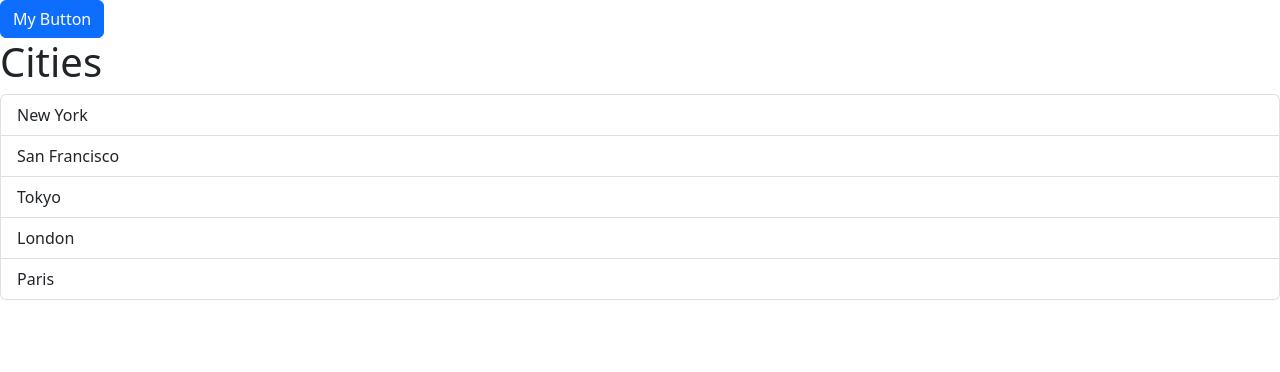
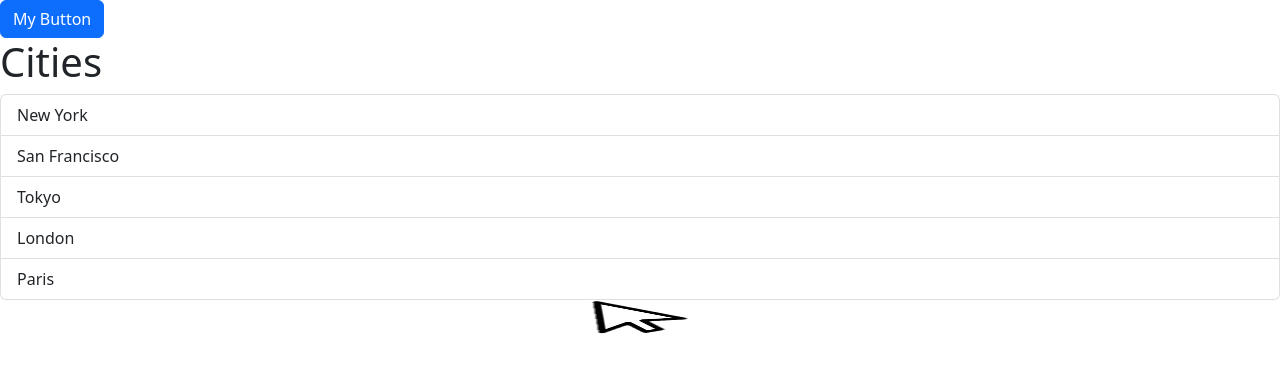
Before and after one commit to neptune-zip/mhci-coursework, a React (Vite) app in the folder mhci-coursework/: page / in a window 1280 px wide. Shown: the top 372 px of the page. Built offline with nearby package versions, Linux system fonts and the light colour scheme.

Commit message:
Basic cursor movement

```diff
--- a/mhci-coursework/package.json
+++ b/mhci-coursework/package.json
@@ -11,7 +11,8 @@
   "dependencies": {
     "bootstrap": "^5.2.3",
     "react": "^18.2.0",
-    "react-dom": "^18.2.0"
+    "react-dom": "^18.2.0",
+    "react-joystick-component": "^6.2.1"
   },
   "devDependencies": {
     "@types/react": "^18.0.27",
--- a/mhci-coursework/src/App.tsx
+++ b/mhci-coursework/src/App.tsx
@@ -1,7 +1,11 @@
+import "./App.css";
 import { useState } from "react";
 import Alert from "./components/Alert";
 import Button from "./components/Button";
 import ListGroup from "./components/ListGroup";
+import { Joystick } from "react-joystick-component";
+import JoystickAndCursor from "./components/JoystickAndCursor";
+
 function App() {
   const items = ["New York", "San Francisco", "Tokyo", "London", "Paris"];
 
@@ -28,6 +32,7 @@ function App() {
         heading="Cities"
         onSelectItem={handleSelectItem}
       />
+      <JoystickAndCursor></JoystickAndCursor>
     </div>
   );
 }
--- /dev/null
+++ b/mhci-coursework/src/components/Cursor.tsx
@@ -0,0 +1,27 @@
+import { useState } from "react";
+
+interface CursorProps {
+  position: { x: number; y: number };
+}
+
+const Cursor = ({ position }: CursorProps) => {
+  return (
+    <div>
+      <img
+        className="cursor-image"
+        src="/Cursor_for_android.png"
+        alt="Cursor Pointer"
+        style={{
+          height: "10%",
+          width: "20%",
+          position: "absolute",
+          left: position.x + "%",
+          bottom: position.y + "%",
+          transform: "translate(-50%, -50%)",
+        }}
+      ></img>
+    </div>
+  );
+};
+
+export default Cursor;
--- /dev/null
+++ b/mhci-coursework/src/components/JoystickAndCursor.tsx
@@ -0,0 +1,65 @@
+import { IJoystickUpdateEvent } from "react-joystick-component/build/lib/Joystick";
+import Cursor from "./Cursor";
+import "./styles/JoystickAndCursor.css";
+import { Joystick } from "react-joystick-component";
+import { useState } from "react";
+
+const JoystickAndCursor = () => {
+  const [[posX, posY], setPosition] = useState([50, 50]);
+  const [started, setStarted] = useState(false);
+
+  const onStart = () => {
+    setStarted(true);
+  };
+
+  const onMove = (stick: IJoystickUpdateEvent) => {
+    // Cast as number to remove problems associated with number | null type.
+    let stickX = Number(stick.x);
+    let stickY = Number(stick.y);
+
+    if (posX <= 100 && posX >= 0 && posY <= 100 && posY >= 0) {
+      setPosition([posX + stickX, posY + stickY]);
+    } else {
+      let tempX = 50;
+      let tempY = 50;
+
+      if (posX >= 100) {
+        tempX = 99;
+        tempY = posY;
+      } else if (posX <= 0) {
+        tempX = 1;
+        tempY = posY;
+      }
+
+      if (posY >= 100) {
+        tempY = 99;
+        tempX = posX;
+      } else if (posY <= 0) {
+        tempY = 1;
+        tempX = posX;
+      }
+
+      setPosition([tempX, tempY]);
+    }
+  };
+
+  const onStop = () => {
+    setStarted(false);
+  };
+
+  return (
+    <>
+      <div className="joystick-wrapper">
+        <Joystick
+          size={150}
+          move={onMove}
+          start={onStart}
+          stop={onStop}
+        ></Joystick>
+      </div>
+      <Cursor position={{ x: posX, y: posY }} />
+    </>
+  );
+};
+
+export default JoystickAndCursor;
--- /dev/null
+++ b/mhci-coursework/src/components/styles/JoystickAndCursor.css
@@ -0,0 +1,6 @@
+.joystick-wrapper{
+    position: absolute;
+    bottom: 50px;
+    left: 50%;
+    transform: translate(-50%);
+}
```
Also changed, not shown: mhci-coursework/public/Cursor_for_android.png (added), 1 other file (tests, documents, lock files or other folders).
